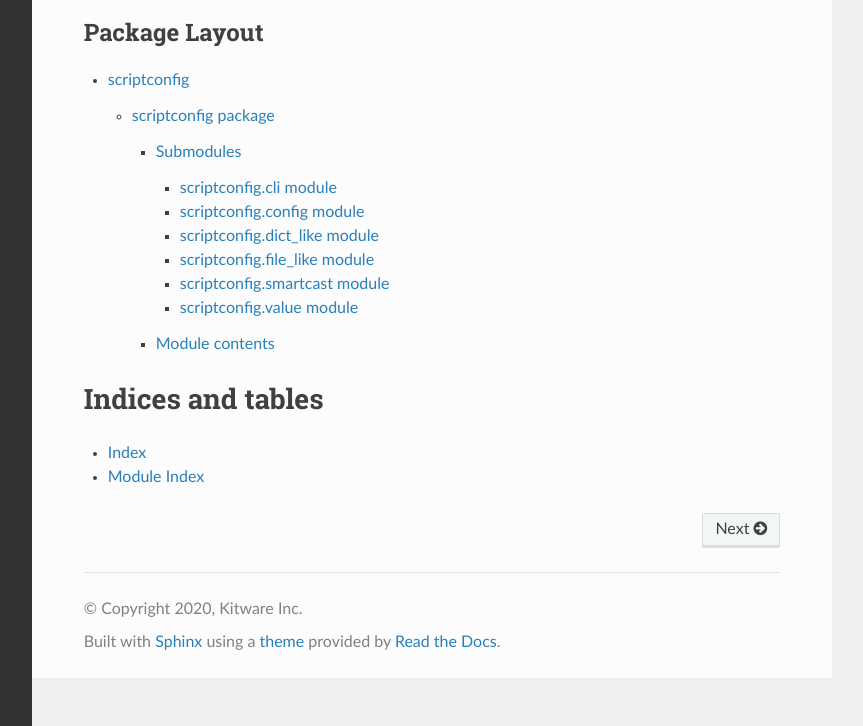
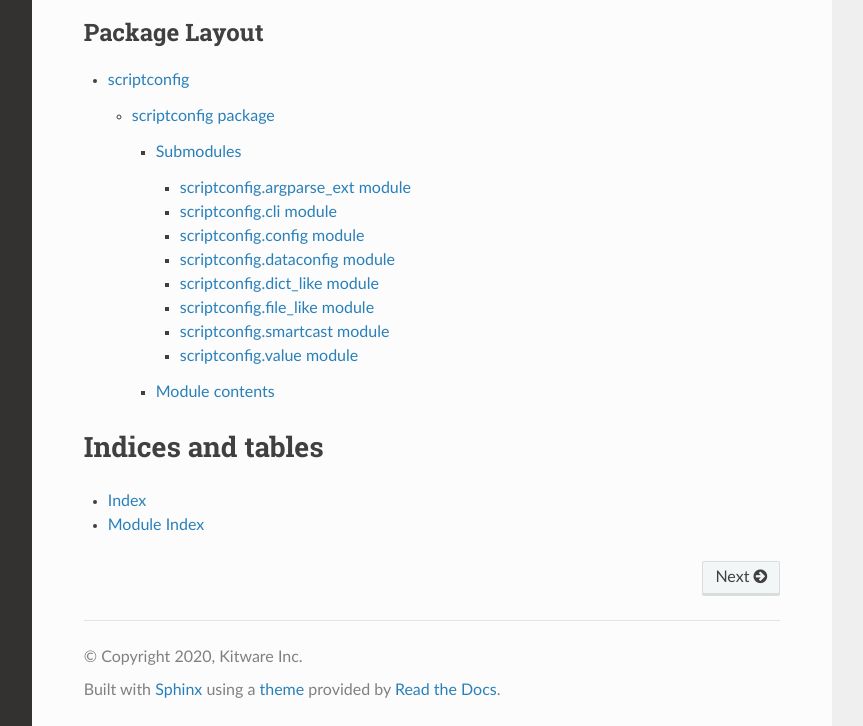
Before and after one commit to Kitware/scriptconfig, a Sphinx documentation site: the page built from docs/source/index.rst, in a window 1280 px wide and 990 px high, cut to the strip 264-990 px from the top of the window. Shown: the whole strip, without its empty margins (268-1131 px from the left). Built offline with Sphinx 7.4.7 and the Read the Docs theme 2.0.0, drawn with Linux system fonts in a browser that asks for light colours.

Commit message:
Update docs

```diff
--- /dev/null
+++ b/docs/source/scriptconfig.argparse_ext.rst
@@ -0,0 +1,7 @@
+scriptconfig.argparse\_ext module
+=================================
+
+.. automodule:: scriptconfig.argparse_ext
+   :members:
+   :undoc-members:
+   :show-inheritance:
--- /dev/null
+++ b/docs/source/scriptconfig.dataconfig.rst
@@ -0,0 +1,7 @@
+scriptconfig.dataconfig module
+==============================
+
+.. automodule:: scriptconfig.dataconfig
+   :members:
+   :undoc-members:
+   :show-inheritance:
--- a/docs/source/scriptconfig.rst
+++ b/docs/source/scriptconfig.rst
@@ -7,8 +7,10 @@ Submodules
 .. toctree::
    :maxdepth: 4
 
+   scriptconfig.argparse_ext
    scriptconfig.cli
    scriptconfig.config
+   scriptconfig.dataconfig
    scriptconfig.dict_like
    scriptconfig.file_like
    scriptconfig.smartcast
@@ -19,6 +21,5 @@ Module contents
 
 .. automodule:: scriptconfig
    :members:
-   :noindex:
    :undoc-members:
    :show-inheritance:
```
